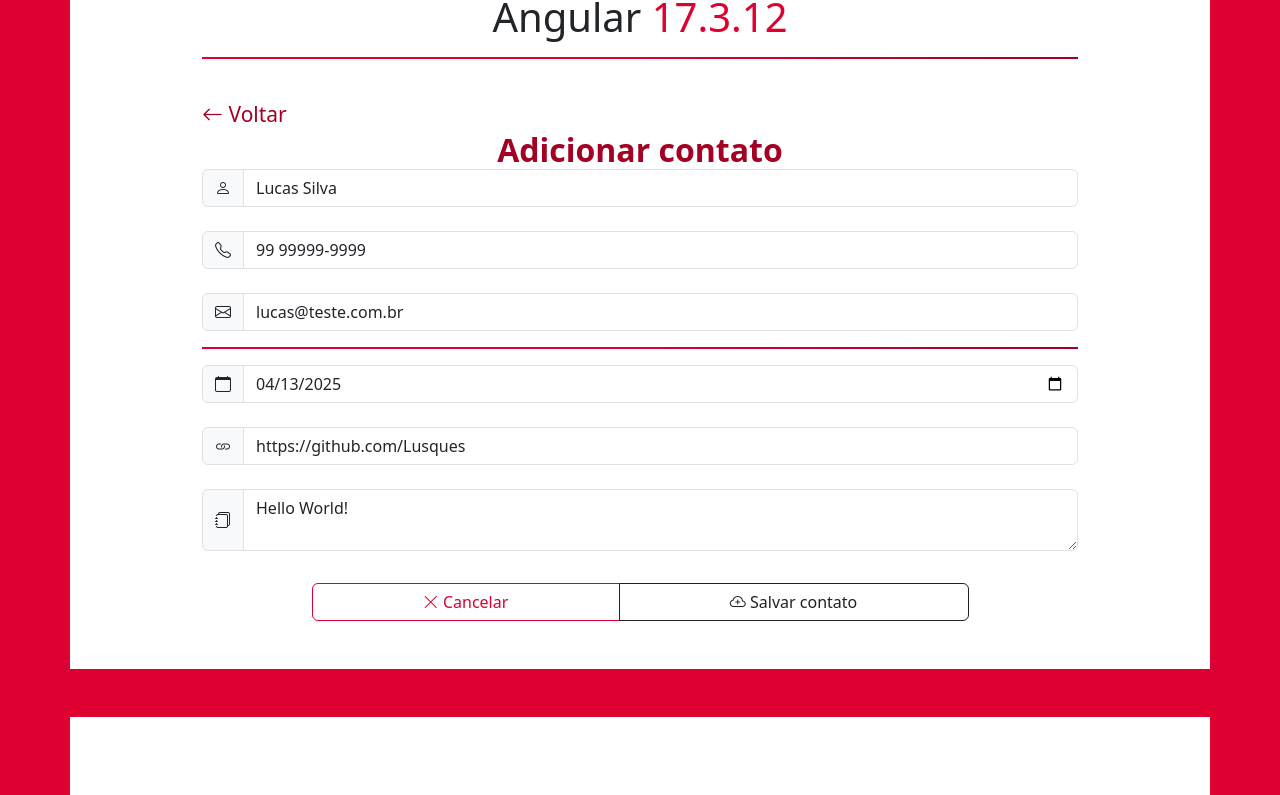
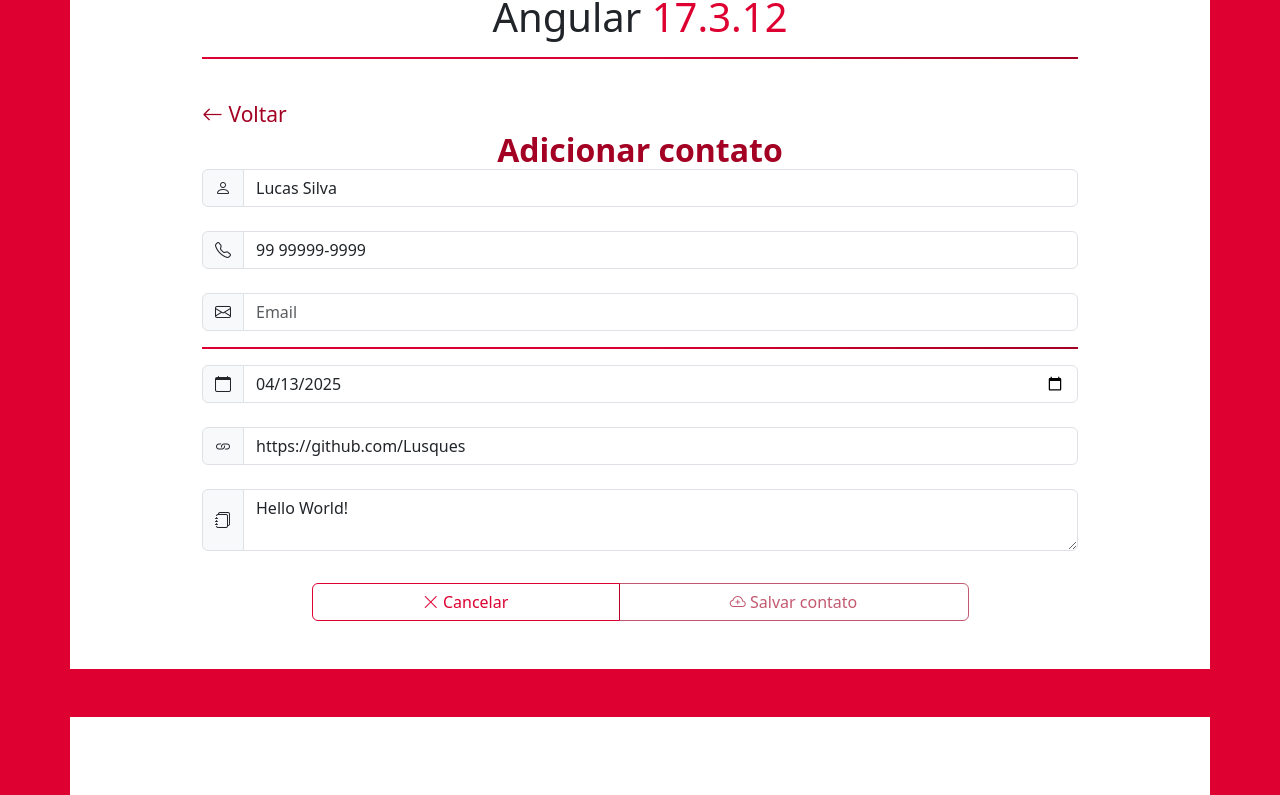
Before and after one commit to Lusques/Alura, an Angular app in the folder angular-components-cli/: page / in a window 1280 px wide. Shown: the part 358-1153 px from the top of the page. Built offline with nearby package versions, Linux system fonts and the light colour scheme.

Commit message:
add validator to form fields

```diff
--- a/angular-components-cli/src/app/components/add-contact-form/add-contact-form.component.html
+++ b/angular-components-cli/src/app/components/add-contact-form/add-contact-form.component.html
@@ -4,8 +4,9 @@
     Voltar
   </a>
   <h3 class="form__text--h3">Adicionar contato</h3>
-  <form [formGroup]="contactForm">
+  <form [formGroup]="contactForm" (ngSubmit)="createContact()">
     <fieldset class="d-flex flex-column gap-4">
+      <div>
         <div class="input-group flex-nowrap">
           <span class="input-group-text" id="addon-wrapping">
             <i class="bi bi-person"></i>
@@ -19,6 +20,12 @@
             formControlName="name"
           />
         </div>
+        @if (contactForm.get('name')?.errors &&
+        contactForm.get('name')?.touched) {
+        <span class="form__text--error">Informe um nome válido</span>
+        }
+      </div>
+      <div>
         <div class="input-group flex-nowrap">
           <span class="input-group-text" id="addon-wrapping">
             <i class="bi bi-telephone"></i>
@@ -32,6 +39,12 @@
             formControlName="telphone"
           />
         </div>
+        @if (contactForm.get('telphone')?.errors &&
+        contactForm.get('telphone')?.touched) {
+        <span class="form__text--error">Informe um telefone válido</span>
+        }
+      </div>
+      <div>
         <div class="input-group flex-nowrap">
           <span class="input-group-text" id="addon-wrapping">
             <i class="bi bi-envelope"></i>
@@ -44,6 +57,17 @@
             aria-describedby="addon-wrapping"
             formControlName="email"
           />
+        </div>
+        @if (contactForm.get('email')?.errors?.['required'] &&
+        contactForm.get('email')?.touched) {
+        <span class="form__text--error">Campo obrigatório</span>
+        }
+        <!--  -->
+        @if (contactForm.get('email')?.errors?.['email'] &&
+        contactForm.get('email')?.touched) {
+        <span class="form__text--error">Formato de email inválido</span>
+
+        }
       </div>
     </fieldset>
     <hr />
@@ -93,10 +117,19 @@
       role="group"
       aria-label="Basic outlined example"
     >
-      <button type="button" class="btn form__buttons--delete">
+      <button
+        type="button"
+        class="btn form__buttons--delete"
+        (click)="submitCancel()"
+      >
         <i class="bi bi-x-lg"></i> Cancelar
       </button>
-      <button type="button" class="btn form__buttons--edit">
+      <button
+        type="submit"
+        [ngClass]="contactForm.invalid ? 'form__buttons--invalid' : ''"
+        class="btn form__buttons--edit"
+        [disabled]="contactForm.invalid"
+      >
         <i class="bi bi-cloud-plus"></i>
         Salvar contato
       </button>
--- a/angular-components-cli/src/app/components/add-contact-form/add-contact-form.component.scss
+++ b/angular-components-cli/src/app/components/add-contact-form/add-contact-form.component.scss
@@ -7,6 +7,12 @@
       font-weight: bold;
       margin: auto;
       width: fit-content;
+    }
+    &--error {
+      color: $angular-red;
+      font-size: 12px;
+      font-weight: bold;
+      text-transform: uppercase;
     }
   }
   &__buttons {
@@ -36,5 +42,9 @@
         color: white;
       }
     }
+    &--invalid {
+      border-color: $angular-red-dark;
+      color: $angular-red-dark;
+    }
   }
 }
--- a/angular-components-cli/src/app/components/add-contact-form/add-contact-form.component.ts
+++ b/angular-components-cli/src/app/components/add-contact-form/add-contact-form.component.ts
@@ -1,10 +1,15 @@
-import { Component, ElementRef, ViewChild } from '@angular/core';
-import { FormControl, FormGroup, ReactiveFormsModule } from '@angular/forms';
-
+import { NgClass } from '@angular/common';
+import { Component } from '@angular/core';
+import {
+  FormControl,
+  FormGroup,
+  ReactiveFormsModule,
+  Validators,
+} from '@angular/forms';
 @Component({
   selector: 'app-add-contact-form',
   standalone: true,
-  imports: [ReactiveFormsModule],
+  imports: [ReactiveFormsModule, NgClass],
   templateUrl: './add-contact-form.component.html',
   styleUrl: './add-contact-form.component.scss',
 })
@@ -13,12 +18,24 @@ export class AddContactFormComponent {
 
   constructor() {
     this.contactForm = new FormGroup({
-      name: new FormControl('Lucas Silva'),
-      telphone: new FormControl('99 99999-9999'),
-      email: new FormControl('lucas@teste.com.br'),
+      name: new FormControl('Lucas Silva', [Validators.required]),
+      telphone: new FormControl('99 99999-9999', [Validators.required]),
+      email: new FormControl('', [
+        Validators.required,
+        Validators.email,
+      ]),
       birth: new FormControl('2025-04-13'),
       url: new FormControl('https://github.com/Lusques'),
       observations: new FormControl('Hello World!'),
     });
   }
+
+  createContact() {
+    if (this.contactForm.valid) {
+      console.log(this.contactForm.value);
+    }
+  }
+  submitCancel() {
+    console.log('submit cancelado');
+  }
 }
```
Lines whose indentation alone changed are shown as unchanged.
